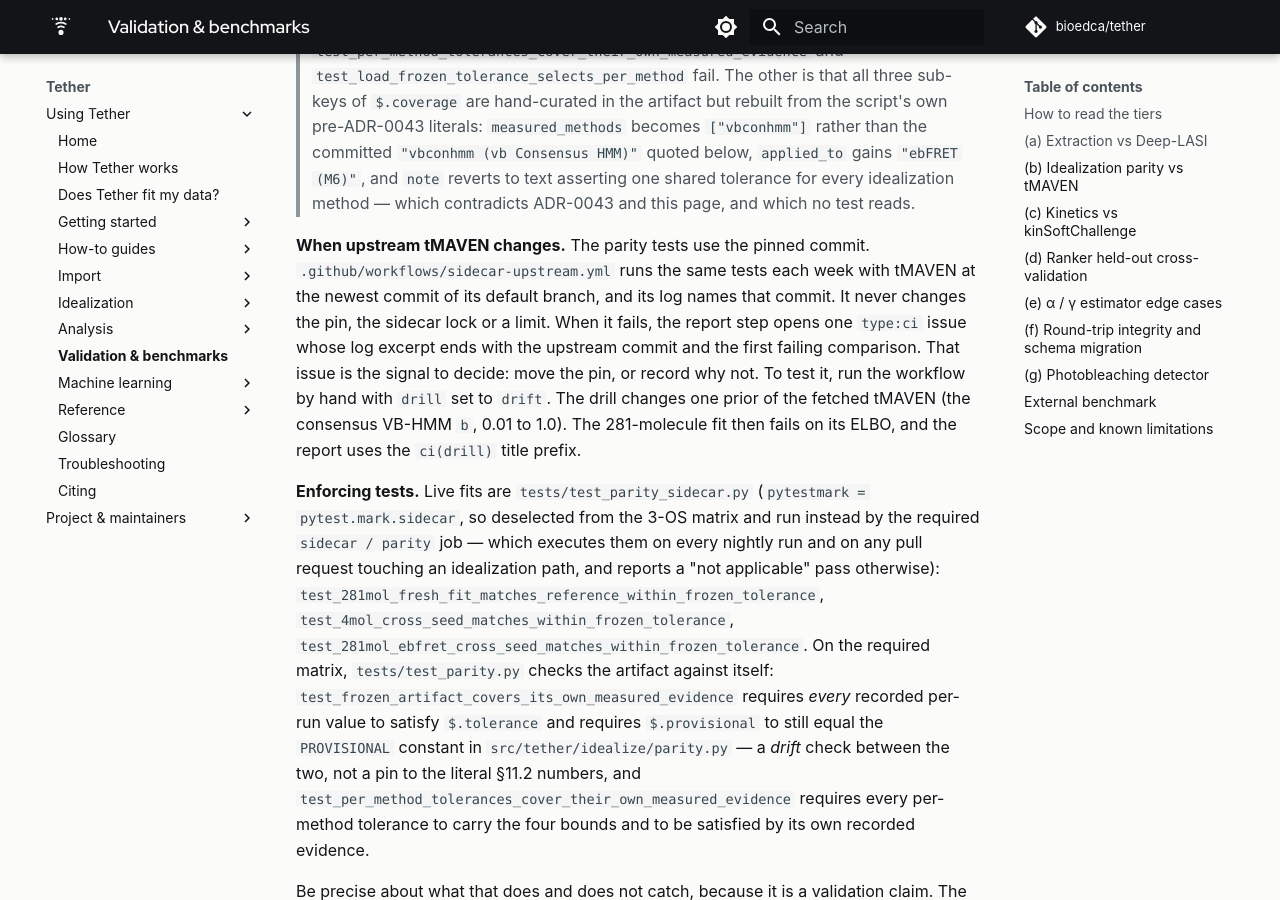
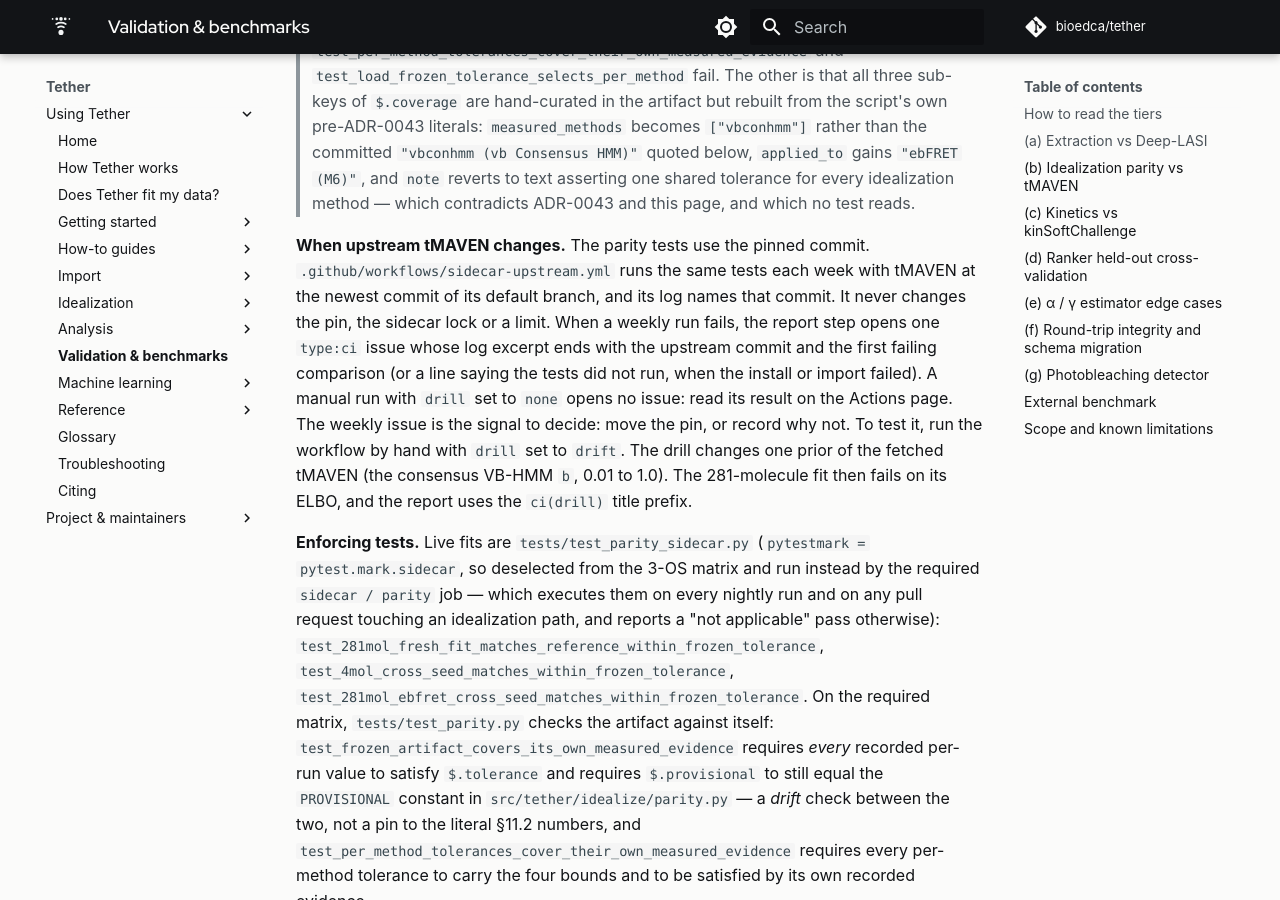
Before and after one commit to bioedca/tether, an MkDocs documentation site: the page built from docs/validation.md, in a window 1280 px wide and 900 px high, scrolled down 7859 px. Built offline with MkDocs 1.6.1 and Material for MkDocs 9.7.7, drawn with Linux system fonts in a browser that asks for light colours; comment, search, counter and statistics services are not loaded; the version menu is left out.

Commit message:
ci(sidecar): name the upstream commit on any failure after the fetch (#704)
An upstream change can also break the tMAVEN install or import, and then the
parity step never runs. The diagnostic step now runs for any failure after a
successful fetch and says when the tests did not run. The docs say that a
manual run with drill=none opens no issue.

```diff
--- a/docs/validation.md
+++ b/docs/validation.md
@@ -255,8 +255,10 @@
 **When upstream tMAVEN changes.** The parity tests use the pinned commit.
 `.github/workflows/sidecar-upstream.yml` runs the same tests each week with tMAVEN at the newest
 commit of its default branch, and its log names that commit. It never changes the pin, the
-sidecar lock or a limit. When it fails, the report step opens one `type:ci` issue whose log
-excerpt ends with the upstream commit and the first failing comparison. That issue is the
+sidecar lock or a limit. When a weekly run fails, the report step opens one `type:ci` issue
+whose log excerpt ends with the upstream commit and the first failing comparison (or a line
+saying the tests did not run, when the install or import failed). A manual run with `drill`
+set to `none` opens no issue: read its result on the Actions page. The weekly issue is the
 signal to decide: move the pin, or record why not. To test it, run the workflow by hand with
 `drill` set to `drift`. The drill changes one prior of the fetched tMAVEN (the consensus
 VB-HMM `b`, 0.01 to 1.0). The 281-molecule fit then fails on its ELBO, and the report uses the
```
Also changed, not shown: 2 other files.
